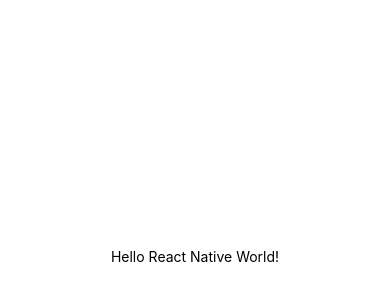
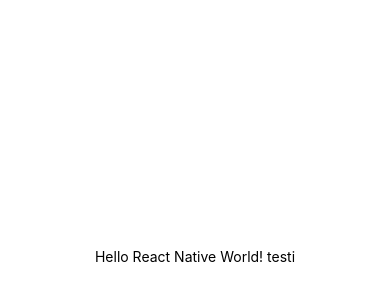
Before and after one commit to kong-tech-ops/ReactNativeTask2, a React Native app: screen / in a window 390 px wide. Shown: the part 166-466 px from the top of the page. Built offline with nearby package versions, Linux system fonts and the light colour scheme.

Commit message:
TestiCommit

```diff
--- a/App.js
+++ b/App.js
@@ -5,7 +5,7 @@
 const App = () => {
   return (
         <View style={styles.container}>
-          <Text>Hello React Native World!</Text>
+          <Text>Hello React Native World! testi</Text>
         </View>
   );
 };
```
